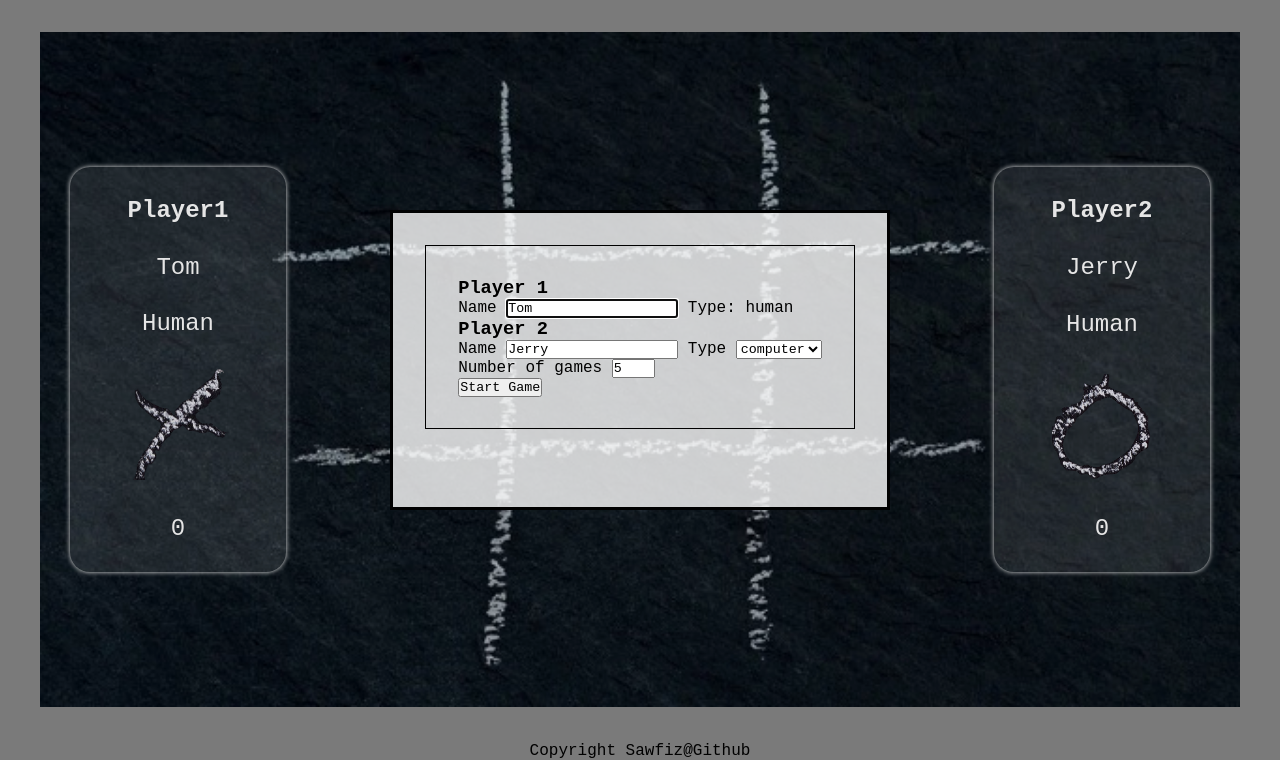
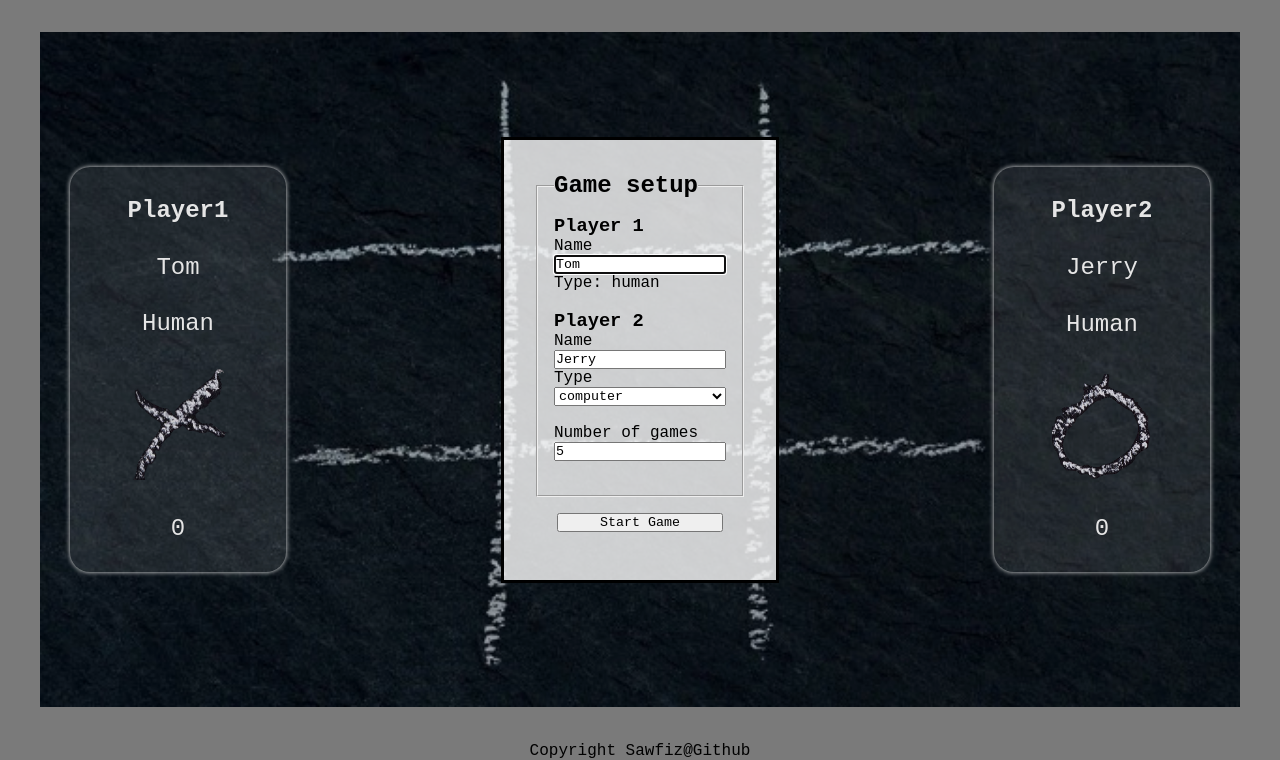
Before and after one commit to sawfiz/Tic-Tac-Toe, a website: page index.html in a window 1280 px wide. Shown: the part 40-800 px from the top of the page. Drawn offline with Linux system fonts and the light colour scheme.

Commit message:
Make wins number display correctly when game is over

```diff
--- a/index.html
+++ b/index.html
@@ -34,11 +34,13 @@
     <dialog class="game-setup-modal">
         <div class="game-setup">
             <form action="">
+                <fieldset>
+                    <legend>Game setup</legend>
                     <h3>Player 1</h3>
                     <label for="player1-name">Name</label>
                     <input type="text" name="player1-name" id="player1-name-input" value="Tom">
-                <span>Type: human</span>
-
+                    <p>Type: human</p>
+                    <br>
                     <h3>Player 2</h3>
                     <label for="player2-name">Name</label>
                     <input type="text" name="player2-name" id="player2-name-input" value="Jerry">
@@ -51,6 +53,7 @@
                     <label for="number-of-games">Number of games</label>
                     <input type="number" name="number-of-games" id="number-of-games" min="3" max="10" value="5">
                     <br>
+                </fieldset>
                 <button type="submit" id="start-game">Start Game</button>
             </form>
         </div>
--- a/index.js
+++ b/index.js
@@ -6,7 +6,7 @@
 /* eslint-disable no-plusplus */
 const boardEl = document.querySelector('.board');
 const boardSize = 3;
-let NumOfRounds = 3;
+let NumOfGames = 3;
 
 function delay(time) {
   // eslint-disable-next-line no-promise-executor-return
@@ -134,6 +134,7 @@ const gameBoard = (() => {
 
   // eslint-disable-next-line object-curly-newline
   return {
+    board,
     initializeBoard,
     getInput,
     addToBoard,
@@ -173,7 +174,7 @@ const player2 = playerFactory('Jerry', 'human', 'O', 0);
 // gameController object using module
 const gameController = (() => {
   let currentPlayer = player1;
-  let rounds = 0;
+  let games = 0;
   let plays = 0;
 
   function swapPlayerTurn() {
@@ -195,8 +196,8 @@ const gameController = (() => {
     return false;
   }
 
-  function playOneRound(callback) {
-    console.log('Round', rounds, 'starts!');
+  function playOneGame(callback) {
+    console.log('Game', games, 'starts!');
 
     // This code gets executed in case computer is the frst to move
     // Then the rest of this function makes a computer move after each human move (click)
@@ -231,13 +232,13 @@ const gameController = (() => {
               swapPlayerTurn();
               gameBoard.updatePlayerPanels(currentPlayer);
             } else {
-              console.log('Round', rounds, 'over!');
+              console.log('Round', games, 'over!');
               callback();
             }
           });
         }
       } else {
-        console.log('Round', rounds, 'over!');
+        console.log('Round', games, 'over!');
         callback();
       }
     });
@@ -248,13 +249,15 @@ const gameController = (() => {
     gameBoard.initializeBoard();
     gameBoard.updatePlayerPanels(player1);
     await delay(500);
-    rounds += 1;
-    playOneRound(() => {
+    games += 1;
+    playOneGame(async () => {
       plays = 0; // I do not like this, plays = 0 should be set in playOneRound()
-      console.log('in newGame, Round', rounds, 'over!');
-      if (rounds < NumOfRounds) {
+      console.log('in newGame, Round', games, 'over!');
+      if (games < NumOfGames) {
         newGame();
       } else {
+        gameBoard.updatePlayerPanels(currentPlayer);
+        await delay(100)
         alert('Game over!');
       }
     });
@@ -276,7 +279,7 @@ startBtn.addEventListener('click', (e) => {
   player1.type = 'human';
   player2.name = player2NameInputEl.value;
   player2.type = player2TypeInputEl.value;
-  NumOfRounds = numOfGamesEl.value;
+  NumOfGames = numOfGamesEl.value;
   gameSetupModal.close();
   gameController.newGame();
 });
--- a/style.css
+++ b/style.css
@@ -105,8 +105,6 @@ h1 {
     top: 50%;
     left: 50%;
     transform: translate(-50%, -50%);
-    width: 500px;
-    height: 300px;
     padding: 2rem;
     background-color: #fffc;
 }
@@ -117,9 +115,26 @@ h1 {
     flex-direction: column;
     justify-content: center;
     align-items: center;
-    border: 1px solid #000;
 }
 
+fieldset {
+    padding: 1rem;
+    display: flex;
+    flex-direction: column;
+    justify-content: space-around;
+}
+
+legend {
+    font-size: 1.5rem;
+    font-weight: bold;
+}
+
+button {
+    width: 80%;
+    margin: 1rem auto;
+    display: flex;
+    justify-content: center;
+}
 
 footer {
     /* color: red; */
```
Lines whose indentation alone changed are shown as unchanged.
